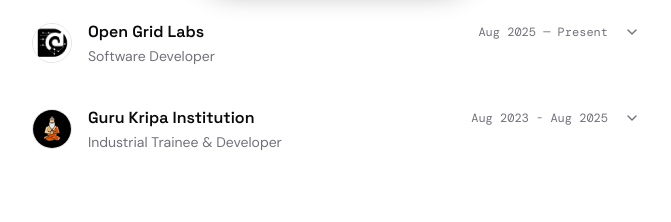
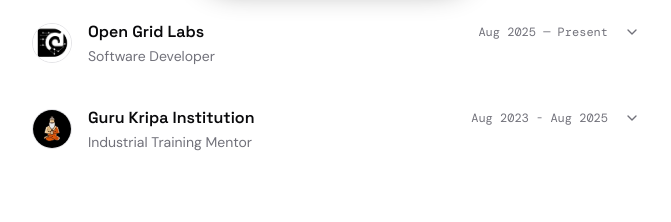
Before and after one commit to hisuperaman/hisuperaman.github.io, a React (Vite) app: page / in a window 1280 px wide. Shown: the part 800-1022 px from the top of the page, without its empty margins (304-975 px from the left). Built offline with nearby package versions, Linux system fonts and the light colour scheme.

Commit message:
fix typo

```diff
--- a/src/data/portfolio.ts
+++ b/src/data/portfolio.ts
@@ -51,7 +51,7 @@ export const portfolio: Portfolio = {
         },
         {
             company: 'Guru Kripa Institution',
-            role: 'Industrial Trainee & Developer',
+            role: 'Industrial Training Mentor',
             date: 'Aug 2023 - Aug 2025',
             location: 'Sundernagar, India',
             summary: 'Mentored B.Tech, BCA, MCA and Polytechnic students in industrial training projects, helping them build web and desktop applications using Django, Spring Boot, PHP, Java Swing and Python Tkinter.',
```
